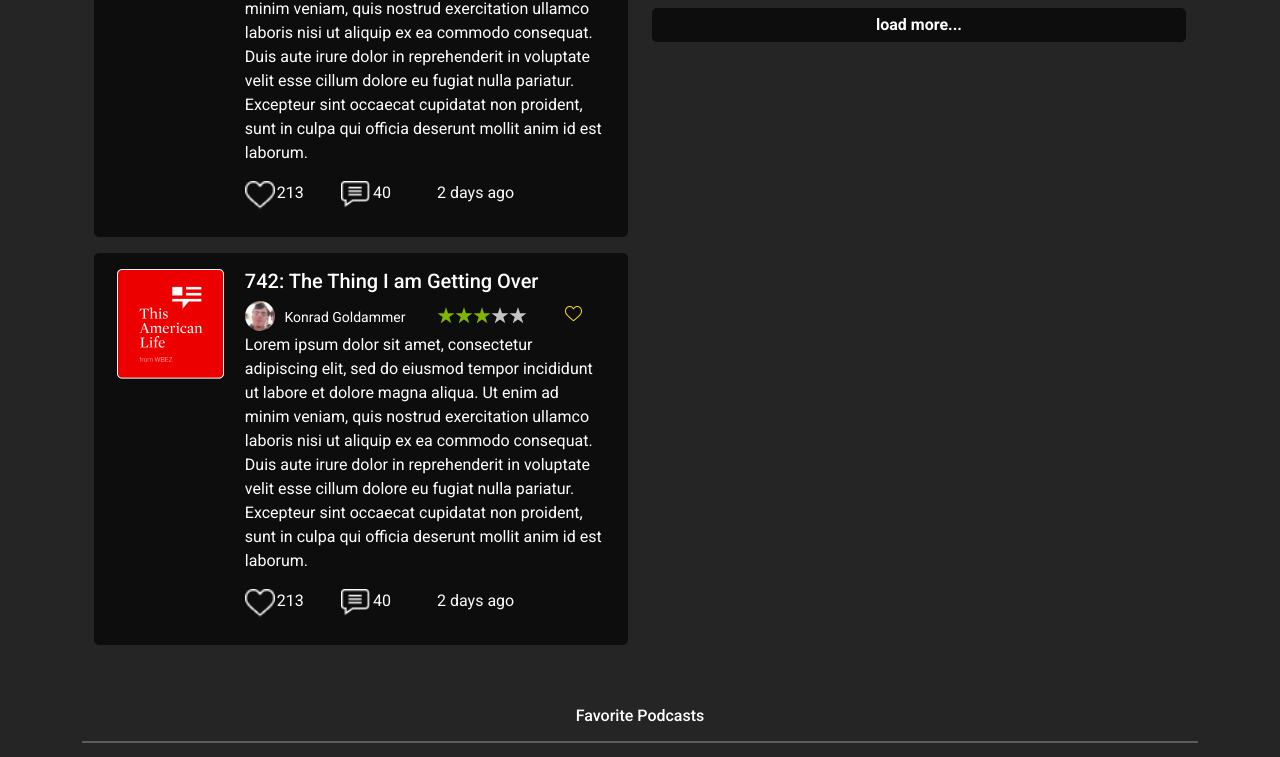
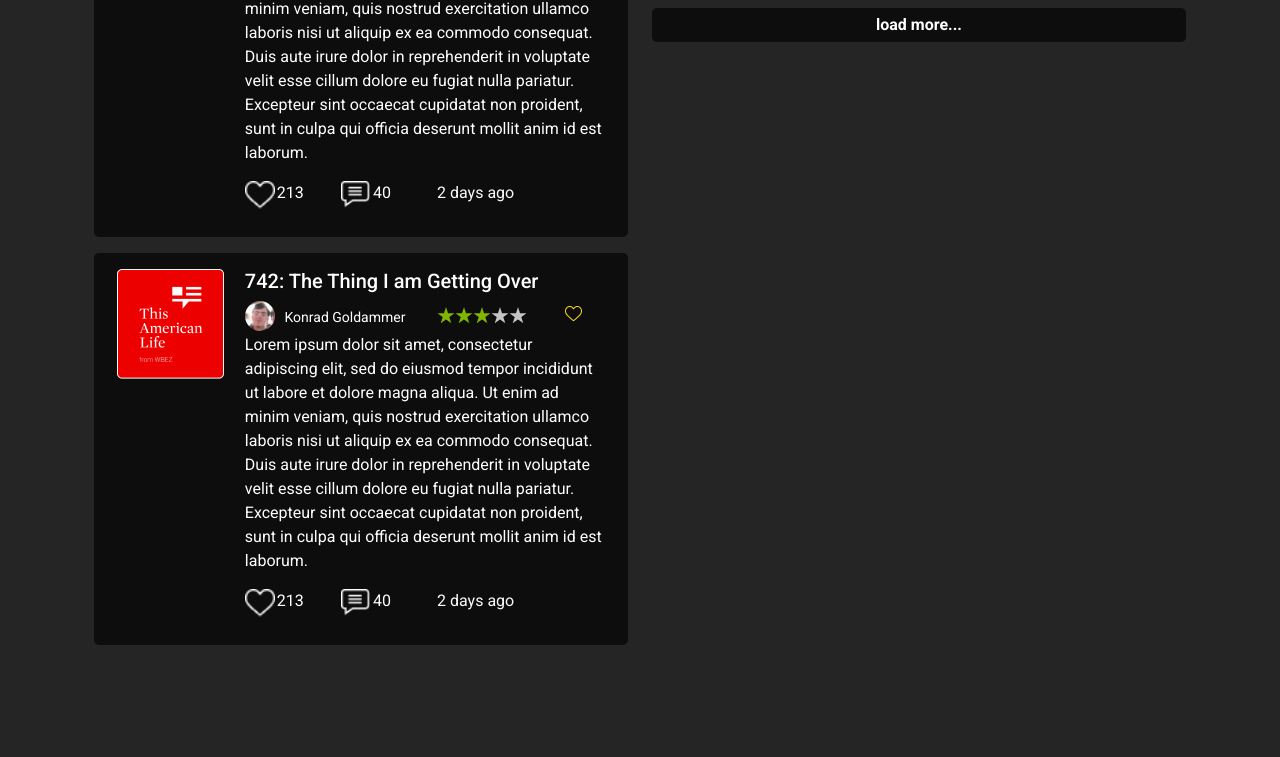
Before and after one commit to konradgoldammer/owlery, a React (Create React App) app in the folder client/: page /1 in a window 1280 px wide. Shown: the part 1982-2739 px from the top of the page. After the commit the page ends 2688 px from the top, so only its background shows below. Built offline with nearby package versions, Linux system fonts and the light colour scheme; no server answers.

Commit message:
Remove redundant rendering of 'Overview' component in 'Profile'

```diff
--- a/client/src/components/Profile.js
+++ b/client/src/components/Profile.js
@@ -135,7 +135,6 @@ function Profile(props) {
         {subpage === "reviews" && <Reviews />}
         {subpage === "lists" && <Lists />}
         {subpage === "likes" && <Likes />}
-        <Overview />
       </Container>
     </div>
   );
```
